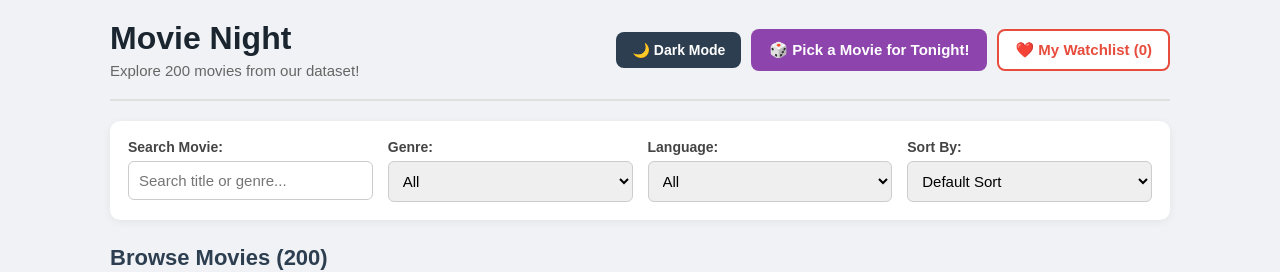
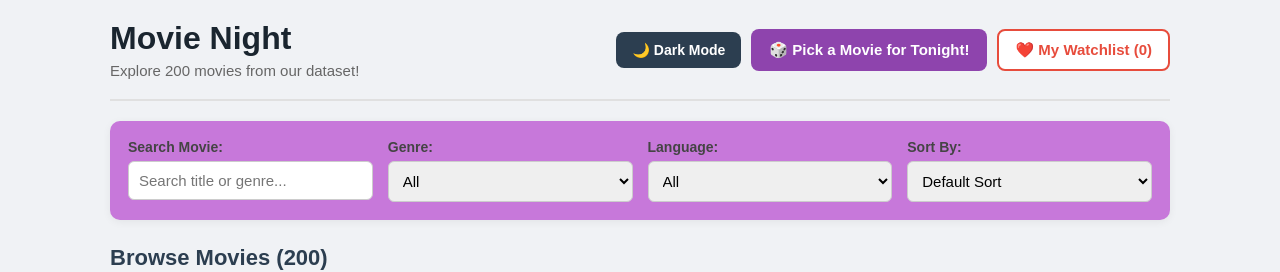
Before and after one commit to ashutoshshelar2409-prog/CodeVerse-Movie, a React (Vite) app in the folder CodeVerse-Movie/: page / in a window 1280 px wide. Shown: the top 272 px of the page. Built offline with nearby package versions, Linux system fonts and the light colour scheme.

Commit message:
feat: update body background with radial gradients and adjust app wrapper styles

```diff
--- a/CodeVerse-Movie/src/App.css
+++ b/CodeVerse-Movie/src/App.css
@@ -1,18 +1,20 @@
 /* Movie Night App - Main Stylesheet */
 
 body {
-  margin: 0;
-  padding: 0;
-  font-family: Arial, Helvetica, sans-serif;
-  background-color: #f0f2f5;
-  color: #333;
+  background:
+    radial-gradient(circle at 20% 30%, #ff00ff 0%, transparent 30%),
+    radial-gradient(circle at 80% 20%, #00ffff 0%, transparent 30%),
+    radial-gradient(circle at 70% 80%, #39ff14 0%, transparent 30%),
+    radial-gradient(circle at 20% 80%, #6a00ff 0%, transparent 30%), #050510;
 }
 
 .app-wrapper {
   min-height: 100vh;
   background-color: #f0f2f5;
   color: #333;
-  transition: background-color 0.3s ease, color 0.3s ease;
+  transition:
+    background-color 0.3s ease,
+    color 0.3s ease;
 }
 
 .app {
@@ -132,7 +134,7 @@ body {
   display: flex;
   gap: 15px;
   flex-wrap: wrap;
-  background-color: white;
+  background-color: #c778da;
   padding: 18px;
   border-radius: 10px;
   box-shadow: 0 2px 8px rgba(0, 0, 0, 0.06);
```
